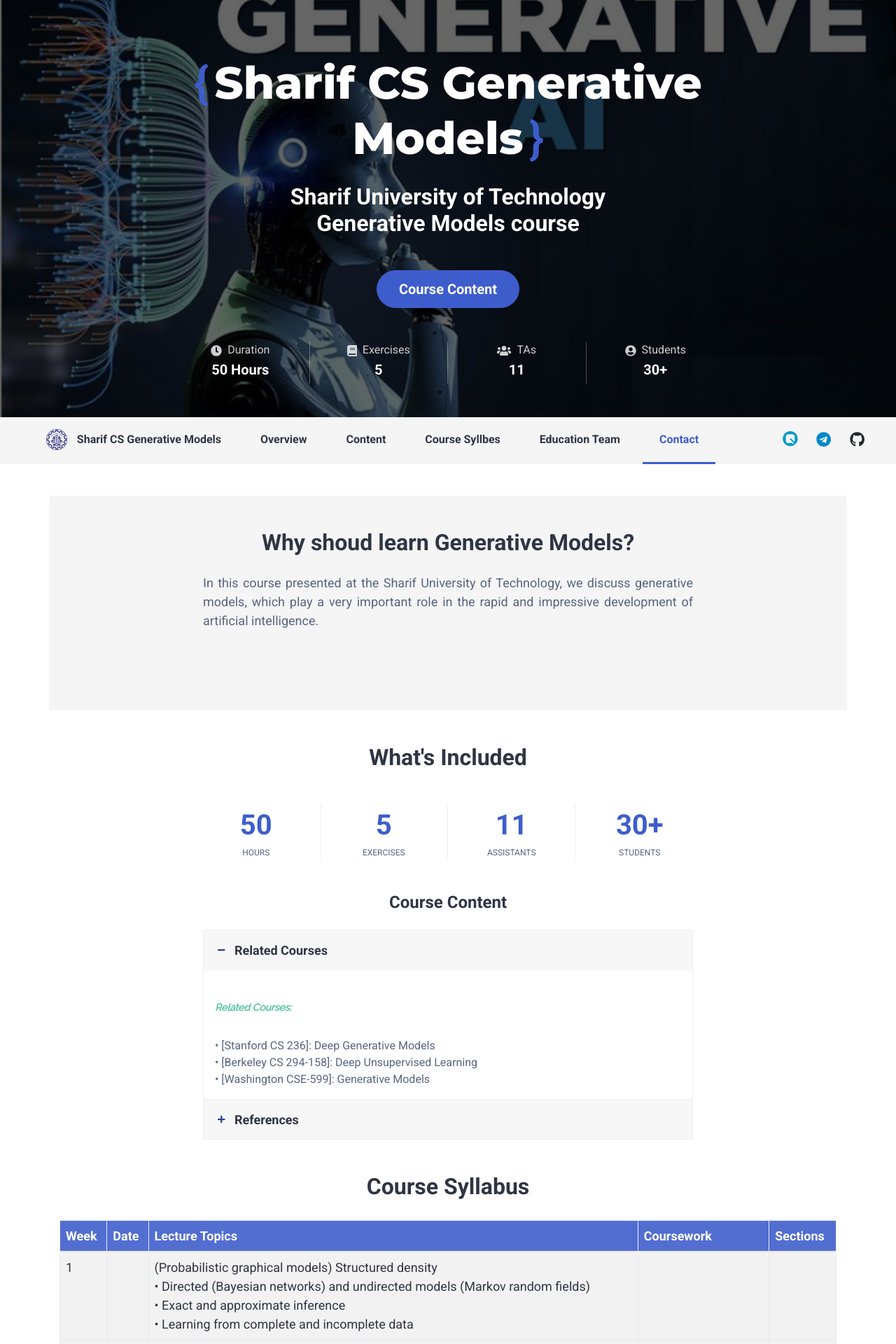
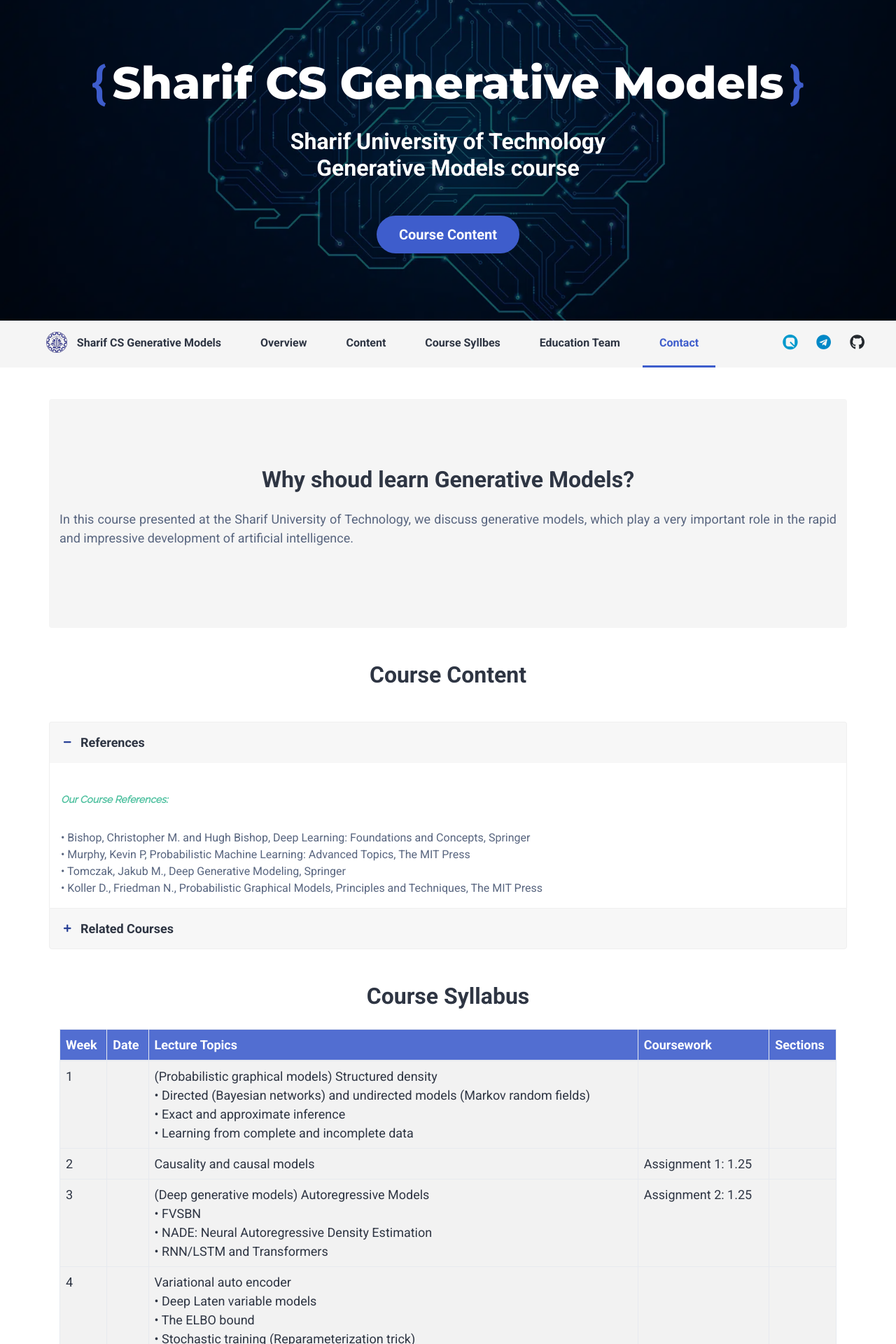
Before and after one commit to Sharif-CS-GenerativeModels/Sharif-CS-GenerativeModels.github.io, a Jekyll site: the page built from index.html, in a window 1280 px wide. Shown: the top 1920 px of the page at 70% size. Built offline with Jekyll 4.4.1, drawn with Linux system fonts in a browser that asks for light colours; some web fonts are replaced; comment, search, counter and statistics services are not loaded.

Commit message:
some changes added

```diff
--- a/_includes/header.html
+++ b/_includes/header.html
@@ -15,23 +15,7 @@
                 <div class="text-center mb-5">
                     <a href="#section-content" class="btn btn-primary btn-lg scrollto">Course Content</a>
                 </div>
-                <div class="hero-summary">
-                    <div class="row">
-                        {% for summary in site.data.summary %}
-                        <div class="item col-3">
-                            <div class="summary-desc mb-1"><i
-                                    class="icon fas fa-{{ summary.icon }} mr-2"></i>{{ summary.title }}</div>
-                            <h4 class="summary-heading"">{{ summary.value }}
-                                {% if summary.desc %}
-                                <span class=" desc">{{ summary.desc }}</span>
-                                {% endif %}
-                            </h4>
-                        </div>
-                        <!--//col-->
-                        {% endfor %}
-                    </div>
-                    <!--//row-->
-                </div>
+
                 <!--//hero-summary-->
             </div>
             <!--//single-col-max-->
--- a/_includes/sections/content.html
+++ b/_includes/sections/content.html
@@ -1,19 +1,6 @@
-<div class="container py-5">
     <div class="section-col-max mx-auto">
-        <h3 class="section-title mb-5">{{ site.data.content.title }}</h3>
-        <div class="data-summary justify-content-center text-center">
-            <div class="row mb-5">
-                {% for include in site.data.content.includes %}
-                <div class="item col-6 col-lg-3 mb-3 mb-lg-0">
-                    <div class="data">{{ include.data }}</div>
-                    <div class="meta">{{ include.meta }}</div>
-                </div>
-                {% endfor %}
-            </div>
-            <!--//row-->
-        </div>
-        <!--//course-summary-->
-        <h4 class="text-center mb-4">{{ site.data.content.subtitle }}</h4>
+        <h3 class="section-title mb-5">{{ site.data.content.subtitle }}</h3>
+
         <div class="accordion module-accordion" id="module-accordion">
             {% for lesson in site.data.content.lessons %}
             <div class="module-item card">
--- a/_includes/sections/lessons/references.html
+++ b/_includes/sections/lessons/references.html
@@ -1,6 +1,6 @@
 <div class="module-sub-item p-3">
     <div class="row justify-content-between">
-        <div class="col-9">
+        <div class="col-12">
             •	Bishop, Christopher M. and Hugh Bishop, Deep Learning: Foundations and Concepts, Springer <br>
             •	Murphy, Kevin P, Probabilistic Machine Learning: Advanced Topics, The MIT Press <br>
             •	Tomczak, Jakub M., Deep Generative Modeling, Springer <br>
--- a/_includes/sections/lessons/related_courses.html
+++ b/_includes/sections/lessons/related_courses.html
@@ -1,6 +1,6 @@
 <div class="module-sub-item p-3">
     <div class="row justify-content-between">
-        <div class="col-9">
+        <div class="col-12">
         •	[Stanford CS 236]: Deep Generative Models <br>
         •	[Berkeley CS 294-158]: Deep Unsupervised Learning <br>
         •	[Washington CSE-599]: Generative Models <br>
```
Also changed, not shown: _data/content.yml (+6 -3 lines), assets/css/theme.css, assets/images/gen-back.webp (added), 1 other file.
